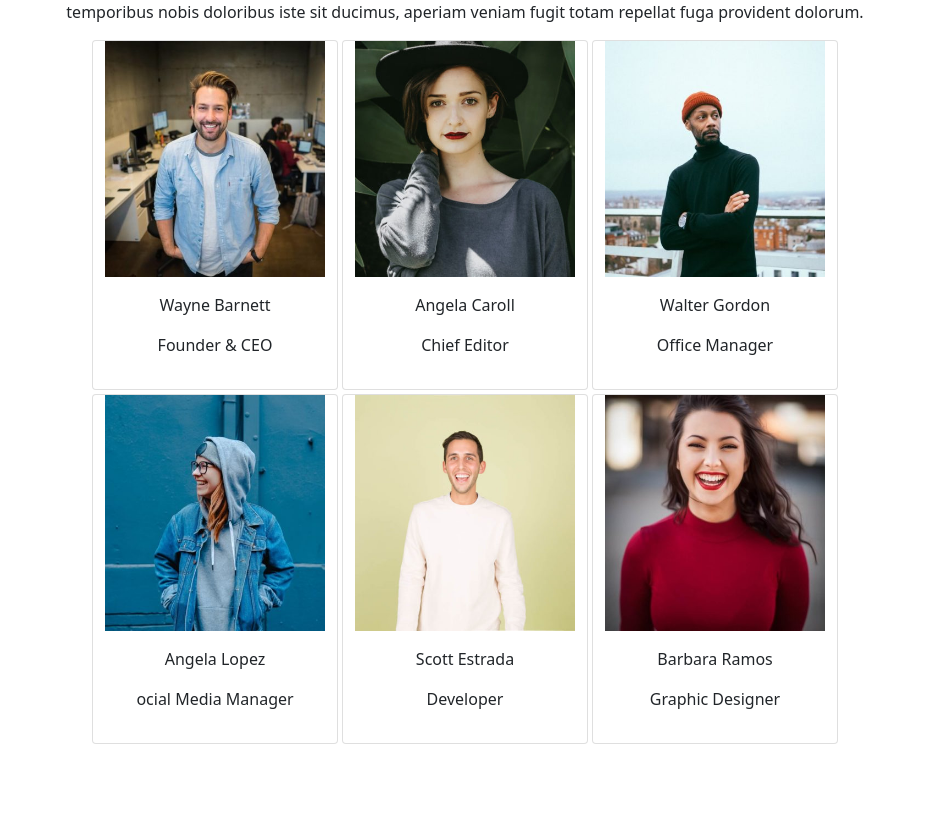
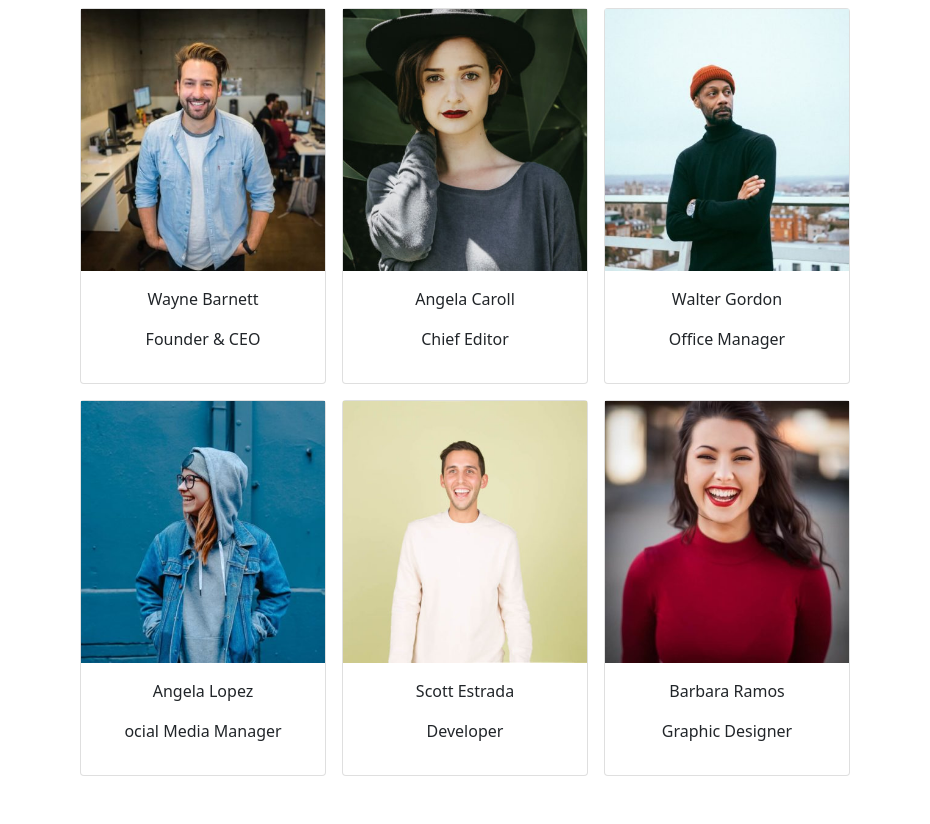
Before and after one commit to DanieleCascio-dev/js-our-team, a plain HTML site: page index.html in a window 1280 px wide. Shown: the part 118-942 px from the top of the page, without its empty margins (175-1105 px from the left). Before the commit the page ends 862 px from the top, so only its background shows below. Drawn offline with nearby package versions, Linux system fonts and the light colour scheme.

Commit message:
fix: spacing

```diff
--- a/index.html
+++ b/index.html
@@ -14,7 +14,7 @@
     <title>Document</title>
   </head>
   <body>
-    <div class="conatiner my_center mt-5 w-75">
+    <div class="my_center mt-3 w-75">
       <header class="text-center">
         <h2>OUR TEAM</h2>
         <p>
@@ -24,46 +24,10 @@
           provident dolorum.
         </p>
       </header>
-      <main>
+      <main class="mb-5">
         <div
-          class="row d-flex flex-wrap gap-1 flex-wrap justify-content-center align-items-center"
-        >
-          <!-- <div class="card col-3">
-            <img src="..." class="img-top" alt="..." />
-            <div class="card-body">
-              <p class="name">Some quick example text .</p>
-              <p class="role"></p>
-            </div>
-          </div>
-          <div class="card col-3">
-            <img src="..." class="img-top" alt="..." />
-            <div class="card-body">
-              <p class="name">Some quick example text .</p>
-              <p class="role"></p>
-            </div>
-          </div>
-          <div class="card col-3">
-            <img src="..." class="img-top" alt="..." />
-            <div class="card-body">
-              <p class="name">Some quick example text .</p>
-              <p class="role"></p>
-            </div>
-          </div>
-          <div class="card col-3">
-            <img src="..." class="img-top" alt="..." />
-            <div class="card-body">
-              <p class="name">Some quick example text .</p>
-              <p class="role"></p>
-            </div>
-          </div>
-          <div class="card col-3">
-            <img src="..." class="img-top" alt="..." />
-            <div class="card-body">
-              <p class="name">Some quick example text .</p>
-              <p class="role"></p>
-            </div>
-          </div> -->
-        </div>
+          class="row d-flex flex-wrap gap-3 flex-wrap justify-content-center align-items-center"
+        ></div>
       </main>
     </div>
     <script src="js/script.js"></script>
--- a/js/script.js
+++ b/js/script.js
@@ -55,7 +55,7 @@ let ourTeamPrint = "";
 
 for (let i = 0; i < ourTeam.length; i++) {
   const person = ourTeam[i];
-  ourTeamPrint += `<div class="card col-3">
+  ourTeamPrint += `<div class="card col-3 p-0">
   <img src="img/${person.photo}" class="img-top" alt="..." />
   <div class="card-body text-center">
     <p class="name">${person.name}</p>
```
